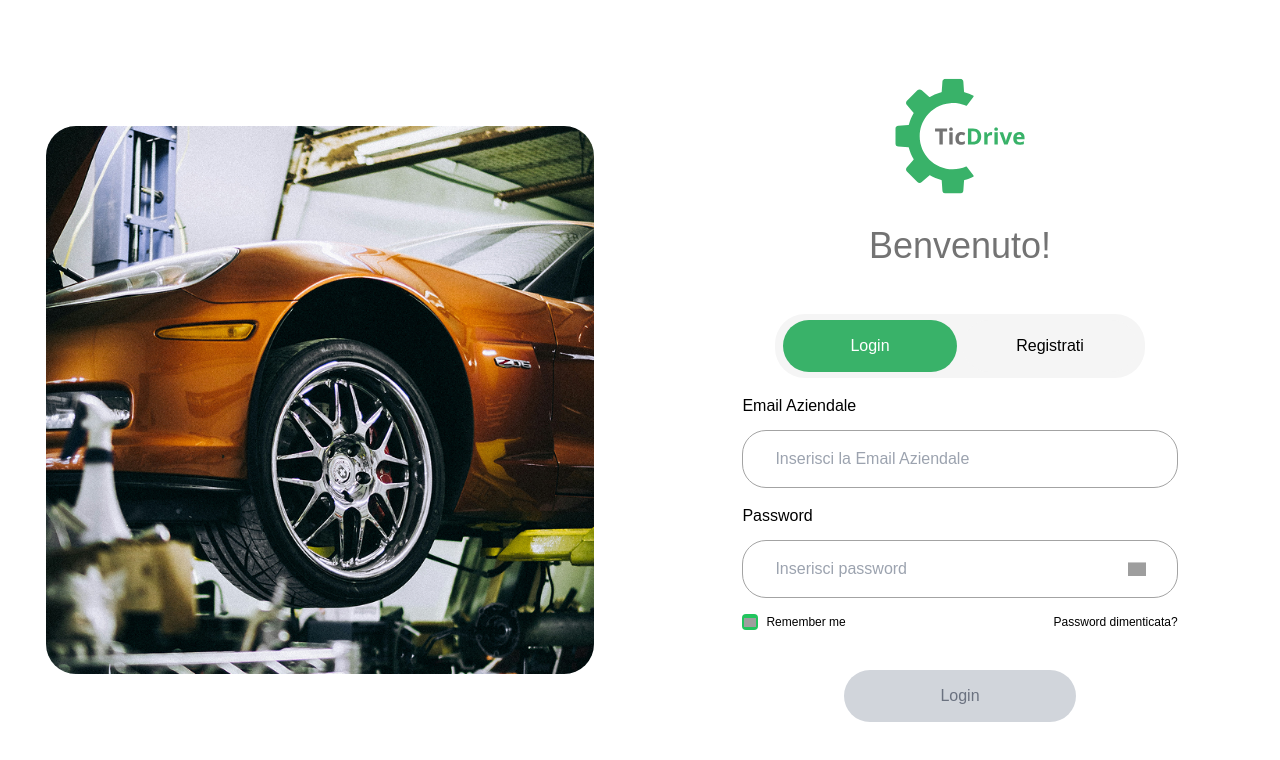
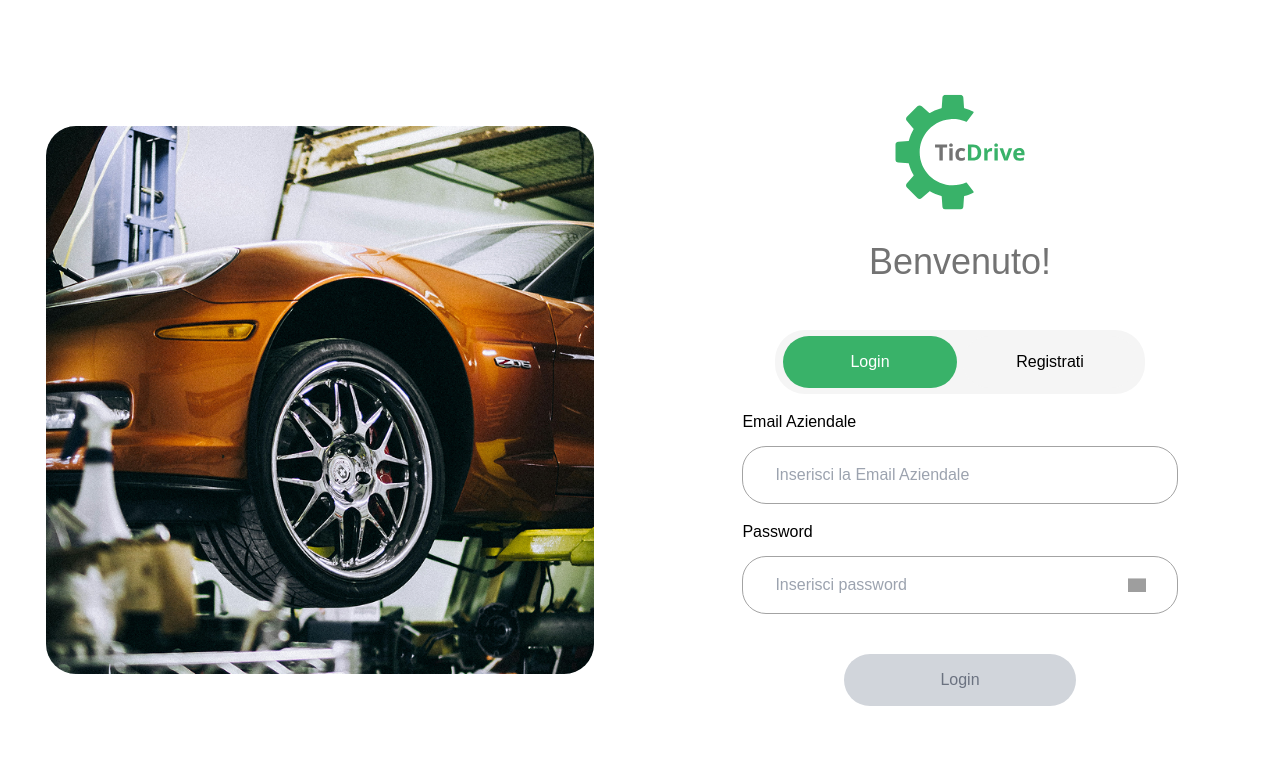
Before and after one commit to AlbyCosmy99/ticdrive-workshops-website-nuxt, a Nuxt app: page /auth/Login in a window 1280 px wide. Shown: the top 760 px of the page. Built offline with nearby package versions, Linux system fonts and the light colour scheme; grey boxes are pictures that could not be loaded; a web font is replaced by a local one.

Commit message:
temp: remove login options

```diff
--- a/components/LoginForm.vue
+++ b/components/LoginForm.vue
@@ -41,7 +41,7 @@
         v-model="password"
       />
 
-      <div class="w-full max-w-lg lg:max-w-full">
+      <!-- <div class="w-full max-w-lg lg:max-w-full">
         <div
           class="flex justify-between gap-10 mt-4 w-full max-md:mt-10 max-md:max-w-full"
         >
@@ -58,7 +58,7 @@
             Password dimenticata?
           </button>
         </div>
-      </div>
+      </div> -->
       <button
         type="submit"
         :disabled="!password || !companyEmail || loading"
```
